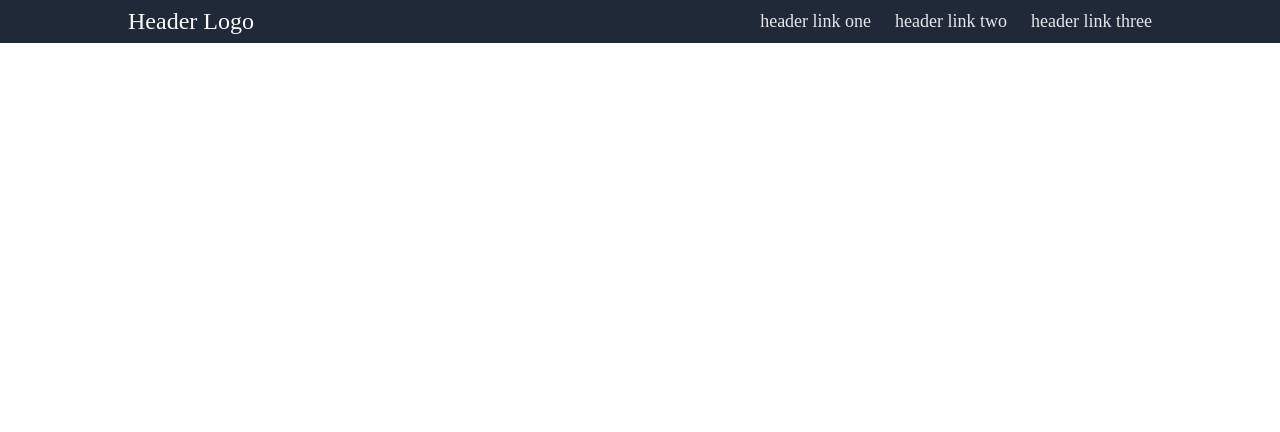
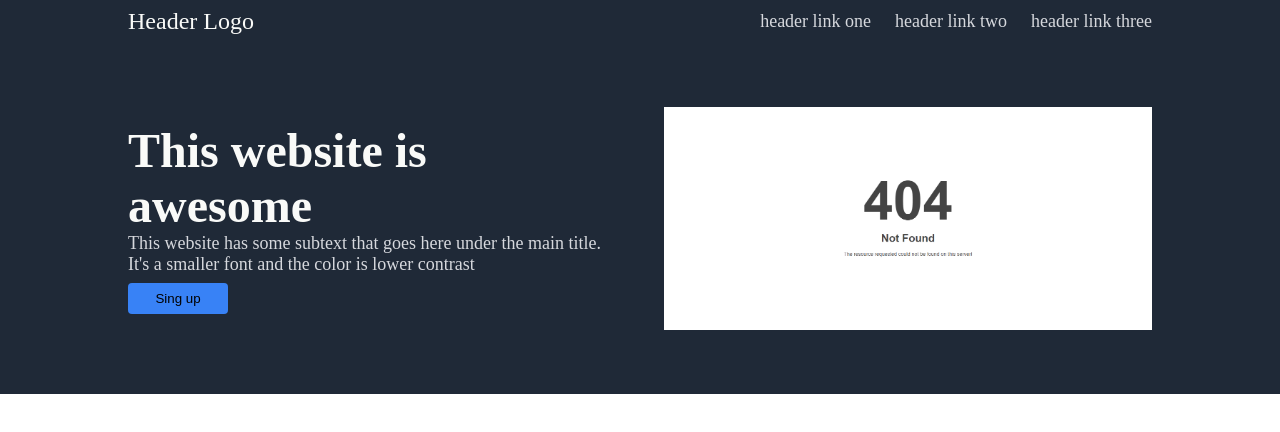
Before and after one commit to wondersome/template, a plain HTML site: page index.html in a window 1280 px wide. Drawn offline with Linux system fonts and the light colour scheme.

Commit message:
Second section done

```diff
--- a/index.html
+++ b/index.html
@@ -15,5 +15,18 @@
         <a href="./pages/page-3.html">header link three</a>
       </div>
     </div>
+
+
+      <div class="section-2">
+        <div class="subsection-2">This website is awesome
+          <p>This website has some subtext that goes here under the main title.
+            It's a smaller font and the color is lower contrast</p>
+          <button class="button">Sing up</button>
+        </div>
+        <img src="./images/not-found.png" alt="Not found" width="200">
+      </div>
+
+
+
   </body>
 </html>
--- a/style.css
+++ b/style.css
@@ -21,6 +21,49 @@ html, body {
 
 a {
   text-decoration: none;
-  color: #E5E7EB;
+  color: rgb(214, 216, 221);
   font-size: 18px;
 }
+
+.section-2 {
+  display: flex;
+  padding: 64px 128px;
+  background: #1F2937;
+  gap: 48px;
+
+}
+
+.subsection-2 {
+  display: flex;
+  flex-direction: column;
+  flex: 1;
+  color: #F9FAF8;
+  align-items: stretch;
+  font-weight: bold;
+  font-size: 48px;
+  justify-content: center;
+  margin: 0px;
+  flex-grow: 1;
+}
+
+p {
+  color: rgb(214, 216, 221);
+  font-size: 18px;
+  font-weight: normal;
+  margin: 0px;
+}
+
+img {
+  display: flex;
+  flex: 1;
+  flex-grow: 1;
+}
+
+button {
+  background: #3882F6;
+  border-radius: 4px;
+  border: none;
+  padding: 8px;
+  width: 100px;
+  margin-top: 8px;
+}
```
Also changed, not shown: images/not-found.png (added).
